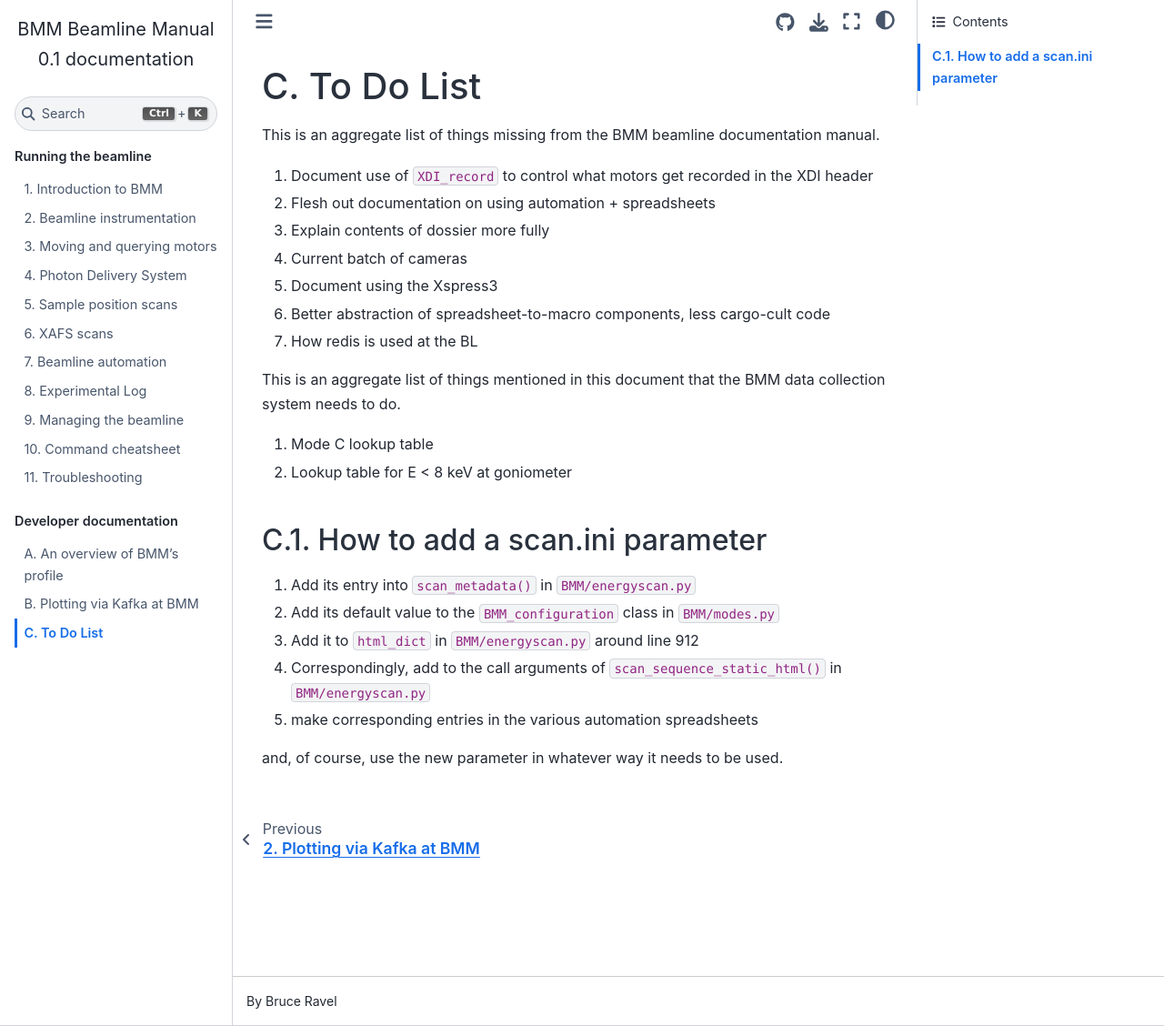
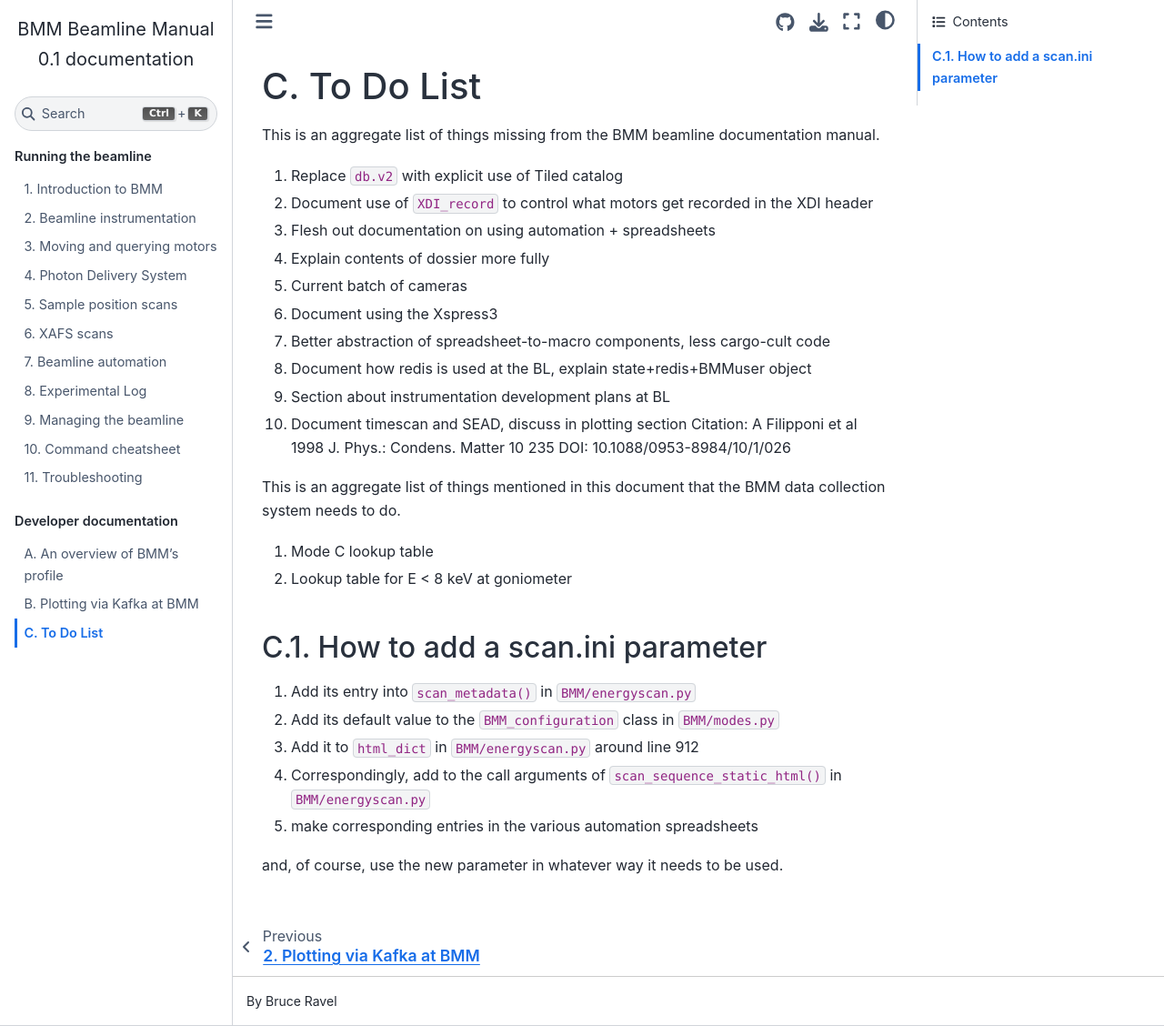
Before and after one commit to NSLS-II-BMM/BeamlineManual, a Sphinx documentation site: the page built from docs/todo.rst, in a window 1280 px wide and 1128 px high. Shown: the whole window at 91% size. Built offline with Sphinx 7.4.7 and the Sphinx Book theme 1.1.4, drawn with Linux system fonts in a browser that asks for light colours.

```diff
--- a/docs/todo.rst
+++ b/docs/todo.rst
@@ -19,6 +19,7 @@ To Do List
 This is an aggregate list of things missing from the BMM beamline
 documentation manual.
 
+#. Replace ``db.v2`` with explicit use of Tiled catalog
 #. Document use of ``XDI_record`` to control what motors get recorded
    in the XDI header
 #. Flesh out documentation on using automation + spreadsheets
@@ -26,7 +27,11 @@ documentation manual.
 #. Current batch of cameras
 #. Document using the Xspress3
 #. Better abstraction of spreadsheet-to-macro components, less cargo-cult code
-#. How redis is used at the BL
+#. Document how redis is used at the BL, explain state+redis+BMMuser object
+#. Section about instrumentation development plans at BL
+#. Document timescan and SEAD, discuss in plotting section
+   Citation: A Filipponi et al 1998 J. Phys.: Condens. Matter 10 235 DOI:
+   10.1088/0953-8984/10/1/026
 
 
 This is an aggregate list of things mentioned in this document that
```
Also changed, not shown: docs/plotting.rst (+5 -3 lines), docs/profile.rst (+8 -1 lines), docs/_images/bsui_startup.png (added).
